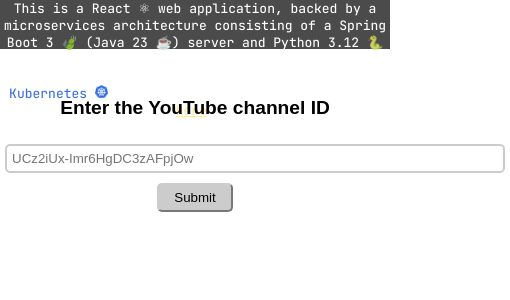
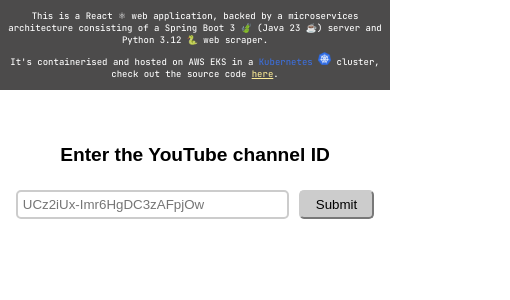
Before and after one commit to conorsheppard/yt-chanalyzer, a React (Create React App) app in the folder react-chanalyzer/: page / in a window 390 px wide. Shown: the top 300 px of the page, 510 px wide, since content can reach past the window. Built offline with nearby package versions, Linux system fonts and the light colour scheme.

Commit message:
responsive styling

```diff
--- a/react-chanalyzer/src/App.css
+++ b/react-chanalyzer/src/App.css
@@ -1,15 +1,17 @@
 body {
     background-color: white;
-    /* padding: 40px; */
     font-family: Arial;
     text-align: center;
 }
 
 .search-bar-text {
-    padding-top: 2.5em;
     padding-bottom: 1em;
     font-weight: bold;
     font-size: 1.2em;
+
+    @media (min-width:801px)  {
+        font-size: 1.4em;
+    }
 }
 
 .kubes-text {
@@ -19,10 +21,14 @@ body {
 .search-bar-input {
     padding: 5px;
     margin: 5px;
-    width: 500px;
+    width: 70%;
     border:2px solid #ccc;
     -webkit-border-radius: 5px;
     border-radius: 5px;
+
+    @media (min-width:801px)  {
+        width: 40%;
+    }
 }
 
 .submit-button {
--- a/react-chanalyzer/src/HeaderBanner.css
+++ b/react-chanalyzer/src/HeaderBanner.css
@@ -18,10 +18,16 @@ body {
     justify-content: space-evenly;
 
     font-family: JetBrainsMonoMedium;
-    font-size: small;
+    font-size: xx-small;
     background-color: #4c4b4b;
     color: white;
-    height: 3.8em;
+    height: 10em;
+    padding: 1%;
+
+    @media (min-width:801px)  {
+        font-size: small;
+        height: 6em;
+    }
 
     a {
         color: #fdec96;
--- a/react-chanalyzer/src/index.js
+++ b/react-chanalyzer/src/index.js
@@ -8,7 +8,7 @@ import './HeaderBanner.css'
 const root = ReactDOM.createRoot(document.getElementById("root"))
 root.render(
   <React.StrictMode>
-    <HeaderBanner />
+    <HeaderBanner /><br /><br /><br />
     <App />
   </React.StrictMode>
 )
```
